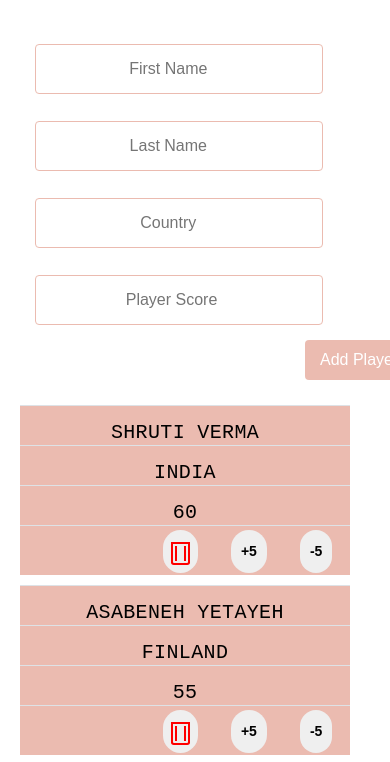
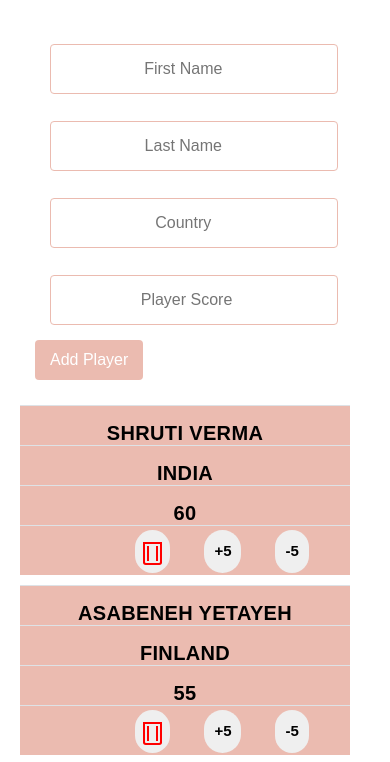
Before and after one commit to shrutivrm/Leaderboard, a plain HTML site: page index.html in a window 390 px wide. Shown: the part 287-1049 px from the top of the page. Drawn offline with nearby package versions, Linux system fonts and the light colour scheme.

Commit message:
first  commit

```diff
--- a/script.js
+++ b/script.js
@@ -62,7 +62,7 @@ function addTable(){
             temp2[i].style.fontSize = "18px";
             temp2[i].style.textAlign = "center";
             temp2[i].style.fontWeight = "600";
-            temp2[i].style.marginRight = "50px";
+            temp2[i].style.marginRight = "30px";
         }
 
         cell4.innerHTML = activity;
--- a/style.css
+++ b/style.css
@@ -81,6 +81,7 @@ input[type=submit]{
     }
     input[type=submit]{
         margin: 0 auto;
+        float: right;
         display: block;
     }
     .container{
@@ -93,12 +94,11 @@ input[type=submit]{
     .controls{
         font-size: 5px;
         margin-top: -8px;
-        align-items: left;
     }
-    .table td{
-        font-weight: 100;
-        font-family: 'Courier New', Courier, monospace;
+    .controls-button-insert{
+        margin-top: -10px;
     }
+
 }
 
 @media (max-width: 696px) {
@@ -113,7 +113,7 @@ input[type=submit]{
         float: left;
     }
     input[type=submit]{
-        margin: 0 auto;
+        float: left;
         display: block;
     }
     .table thead{
@@ -139,13 +139,13 @@ input[type=submit]{
         font-size: 20px;
     }
     .controls{
-        font-size: 5px;
+        font-size: 4px;
         margin-top: -8px;
-        align-items: left;
+
     }
 }
 
-@media (max-width: 768px) {
+@media (max-width: 767px) {
     body{
         height: auto;
     }
@@ -162,9 +162,11 @@ input[type=submit]{
     input[type=text], input[type=number]{
         width: 80%;
         float: left;
+        margin-left: 15px;
     }
     input[type=submit]{
-        margin: 0 75%;
+        /*margin: 0 75%;*/
+        margin-right: 220px;
         display: block;
     }
     .table thead{
@@ -187,7 +189,8 @@ input[type=submit]{
         justify-content: center;
     }
     .controls{
-        margin-left: 32%;
+        margin-left: 23%;
+        margin-top: -8px;
     }
     .date{
         display: none;
@@ -207,7 +210,7 @@ input[type=submit]{
     input[type=text], input[type=number]{
         padding: 5px 5px;
         margin: 12px 0;
-        width: 190px;
+        width: 150px;
     }
     input[type=submit]{
         margin: 0 20px;
@@ -221,7 +224,7 @@ input[type=submit]{
 }
 
 
-@media (min-width: 769px) and (max-width:1023px) {
+@media (min-width: 768px) and (max-width:1023px) {
     .container{
         width: 700px;
     }
@@ -244,6 +247,7 @@ input[type=submit]{
     }
     .table thead tr th{
         font-size: 10px;
+        width: 200px;
     }
     .table td{
         border-collapse: collapse;
@@ -257,6 +261,7 @@ input[type=submit]{
         border-collapse: collapse;
         font-size: 10px;
     }
+
 }
 
 /* Styling the table attributes */
@@ -311,9 +316,10 @@ th, td{
     border: none;
     border-radius: 20px;
     padding: 10px 10px 10px 10px;
-    margin-left: 30px;
+    margin-left: 33px;
     font-size: 15px;
     font-weight: 700;
+    margin-right:1px;
 }
 
 .controls-button-item{
@@ -321,18 +327,20 @@ th, td{
     border-radius: 20px;
     padding: 10px 10px 10px 10px;
     margin-left: 33px;
-    font-size: 14px;
+    font-size: 15px;
     font-weight: 700;
+    margin-right:1px;
 }
 
 .controls-button-insert{
     border: none;
     border-radius: 20px;
     padding: 10px 10px 10px 10px;
-    margin-left: 35px;
-    font-size: 14px;
+    margin-left: 5px;
+    font-size: 15px;
     font-weight: 700;
-   align-items: center;
+    align-items: center;
+    margin-right: 30px;
 }
 
 .gg-trash{
```
